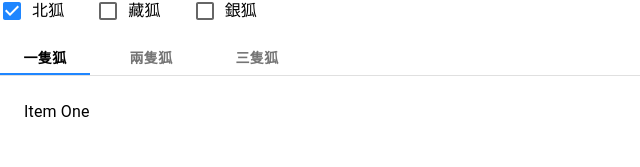
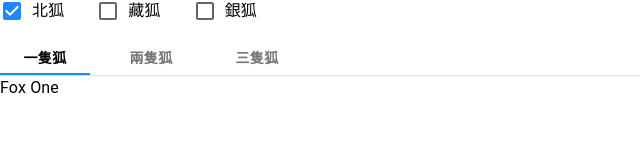
Before and after one commit to tzynwang/react-mui, a React (Create React App) app: page / in a window 1280 px wide. Shown: the part 133-300 px from the top of the page, without its empty margins (0-640 px from the left). Built offline with nearby package versions, Linux system fonts and the light colour scheme.

Commit message:
[perf] Move interface TabPanelProps to types.d.ts

```diff
--- a/src/components/common/Tabs/index.tsx
+++ b/src/components/common/Tabs/index.tsx
@@ -3,13 +3,9 @@ import React from 'react'
 import Tabs from '@mui/material/Tabs'
 import Tab from '@mui/material/Tab'
 import Typography from '@mui/material/Typography'
-import Box from '@mui/material/Box';
+import Box from '@mui/material/Box'
 
-interface TabPanelProps {
-  children?: React.ReactNode
-  index: number
-  value: number
-}
+import { TabPanelProps } from './types'
 
 function TabPanel(props: TabPanelProps) {
   const { children, value, index, ...other } = props
@@ -22,11 +18,7 @@ function TabPanel(props: TabPanelProps) {
       aria-labelledby={`simple-tab-${index}`}
       {...other}
     >
-      {value === index && (
-        <Box sx={{ p: 3 }}>
-          <Typography>{children}</Typography>
-        </Box>
-      )}
+      {value === index && <Typography>{children}</Typography>}
     </div>
   )
 }
@@ -59,13 +51,13 @@ export default function TabsGroup() {
         </Tabs>
       </Box>
       <TabPanel value={value} index={0}>
-        Item One
+        Fox One
       </TabPanel>
       <TabPanel value={value} index={1}>
-        Item Two
+        Fox Two
       </TabPanel>
       <TabPanel value={value} index={2}>
-        Item Three
+        Fox Three
       </TabPanel>
     </Box>
   )
--- /dev/null
+++ b/src/components/common/Tabs/types.d.ts
@@ -0,0 +1,5 @@
+export interface TabPanelProps {
+  children?: React.ReactNode
+  index: number
+  value: number
+}
```
